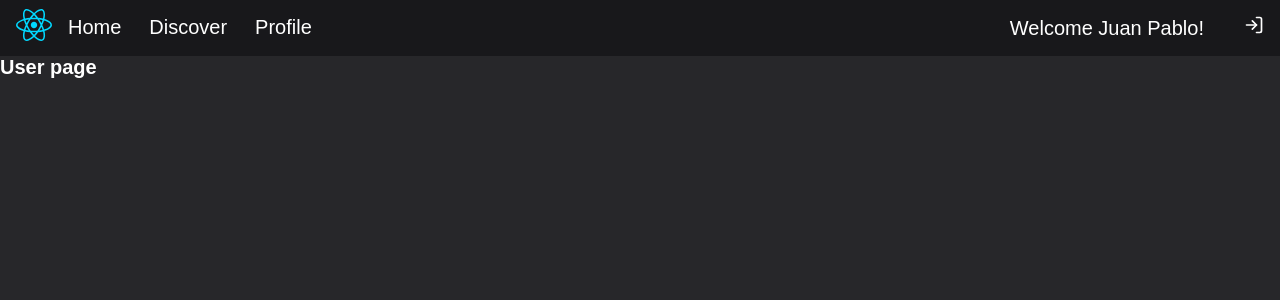
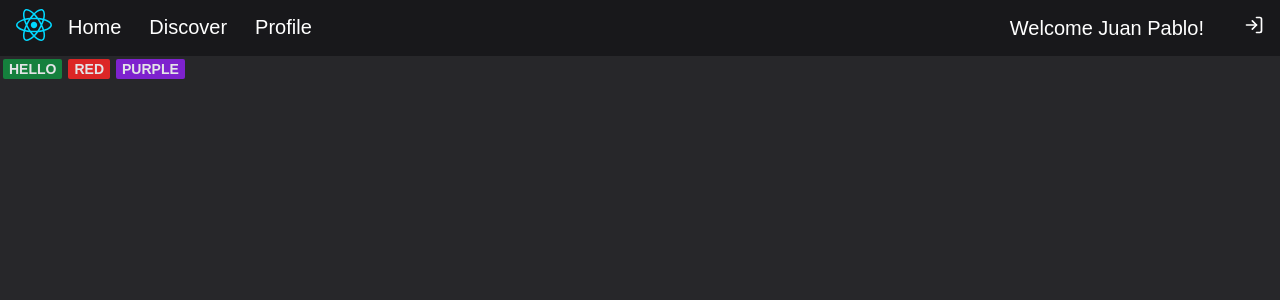
Before and after one commit to j-osypiuk/Art-Loom, a React (Vite) app: page /profile in a window 1280 px wide. Shown: the top 300 px of the page. Built offline with nearby package versions, Linux system fonts and the light colour scheme.

Commit message:
Create Tag component

```diff
--- a/src/App.jsx
+++ b/src/App.jsx
@@ -8,6 +8,7 @@ import "./styles/ArtCard.css"
 import "./styles/DiscoverSection.css";
 import "./styles/UserCard.css"
 import "./styles/ProfilePhoto.css"
+import "./styles/Tag.css"
 import { BrowserRouter as Router, Routes, Route } from "react-router-dom";
 import LoginPage from "./pages/LoginPage.jsx";
 import HomePage from "./pages/HomePage.jsx";
--- /dev/null
+++ b/src/components/Tag.jsx
@@ -0,0 +1,8 @@
+const Tag = ({props}) => {
+
+    return (
+        <span className="cmp-tag" style={{backgroundColor: `var(${props.bgColor})`}}>{props.text}</span>
+    )
+}
+
+export default Tag;
--- a/src/components/UserCard.jsx
+++ b/src/components/UserCard.jsx
@@ -1,3 +1,6 @@
+import Tag from "./Tag.jsx";
+import {Colors} from "../utils/colors.js";
+
 const UserCard = ({props}) => {
     return (
         <div className="cmp-user-card">
@@ -6,11 +9,11 @@ const UserCard = ({props}) => {
                 <p className="cmp-user-card__nickname">Jane Wlazła</p>
                 <hr/>
                 <p className="cmp-user-card__art-field-wrap">
-                    <span className="cmp-user-card__art-field">SCULPTURE</span>
-                    <span className="cmp-user-card__art-field">MUSIC</span>
-                    <span className="cmp-user-card__art-field">CINEMA</span>
-                    <span className="cmp-user-card__art-field">PAINTING</span>
-                    <span className="cmp-user-card__art-field">DRAWING</span>
+                    <Tag props={{text: "SCULPTURE", bgColor: Colors.GREEN_DARK}}></Tag>
+                    <Tag props={{text: "MUSIC", bgColor: Colors.GREEN_DARK}}></Tag>
+                    <Tag props={{text: "CINEMA", bgColor: Colors.GREEN_DARK}}></Tag>
+                    <Tag props={{text: "PAINTING", bgColor: Colors.GREEN_DARK}}></Tag>
+                    <Tag props={{text: "DRAWING", bgColor: Colors.GREEN_DARK}}></Tag>
                 </p>
                 <p className="cmp-user-card__info">Lorem ipsum dolor sit amet, consectetur adipiscing elit. Sed do eiusmod tempor incididunt ut labore
                     et dolore magna aliqua. Ut enim ad minim veniam, quis nostrud exercitation ullamco laboris nisi ut
--- a/src/pages/UserPage.jsx
+++ b/src/pages/UserPage.jsx
@@ -1,5 +1,14 @@
+import Tag from "../components/Tag.jsx";
+import {Colors} from "../utils/colors.js";
+
 const UserPage = () => {
-    return (<h1>User page</h1>);
+    return (
+        <div>
+            <Tag props={{text: "Hello", bgColor: Colors.GREEN_DARK}}></Tag>
+            <Tag props={{text: "Red", bgColor: Colors.RED_LIGHT}}></Tag>
+            <Tag props={{text: "purple", bgColor: Colors.PURPLE}}></Tag>
+        </div>
+    );
 }
 
 export default UserPage;
--- /dev/null
+++ b/src/styles/Tag.css
@@ -0,0 +1,10 @@
+.cmp-tag {
+    display: inline-block;
+    padding: 0.2rem 0.6rem;
+    margin: 0.3rem;
+    border-radius: 0.2rem;
+    font-size: 1.4rem;
+    font-weight: 600;
+    color: var(--clr-gray-200);
+    text-transform: uppercase;
+}
--- a/src/styles/UserCard.css
+++ b/src/styles/UserCard.css
@@ -38,18 +38,6 @@
     justify-content: center;
     margin: 0.8rem 0;
     flex-wrap: wrap;
-    gap: 0.6rem;
-}
-
-.cmp-user-card__art-field {
-    display: inline-block;
-    padding: 0.2rem 0.6rem;
-    border-radius: 0.2rem;
-    background-color: var(--clr-green);
-    font-size: 1.4rem;
-    font-weight: 600;
-    color: var(--clr-gray-200);
-    text-transform: uppercase;
 }
 
 hr {
--- /dev/null
+++ b/src/utils/colors.js
@@ -0,0 +1,23 @@
+export const Colors = Object.freeze({
+    SECONDARY: "--clr-secondary",
+    BG: "--clr-bg",
+    TERTIARY: "--clr-tertiary",
+    GRAY_200: "--clr-gray-200",
+    GRAY_300: "--clr-gray-300",
+    GRAY_400: "--clr-gray-400",
+    GREEN_DARK: "--clr-green-dark",
+    GREEN: "--clr-green",
+    GREEN_LIGHT: "--clr-green-light",
+    RED_DARK: "--clr-red-dark",
+    RED: "--clr-red",
+    RED_LIGHT: "--clr-red-light",
+    BLUE_DARK: "--clr-blue-dark",
+    BLUE: "--clr-blue",
+    BLUE_LIGHT: "--clr-blue-light",
+    YELLOW_DARK: "--clr-yellow-dark",
+    YELLOW: "--clr-yellow",
+    YELLOW_LIGHT: "--clr-yellow-light",
+    PURPLE_DARK: "--clr-purple-dark",
+    PURPLE: "--clr-purple",
+    PURPLE_LIGHT: "--clr-purple-light",
+})
```
